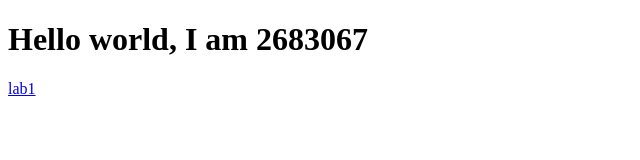
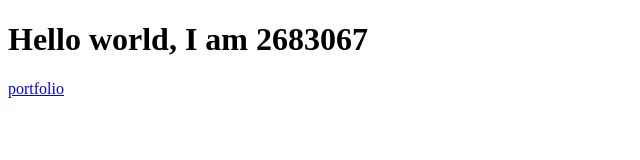
Before and after one commit to dolfstudent/SDlab1, a plain HTML site: page index.html in a window 1280 px wide. Shown: the full height of the page, 0-640 px from the left. Drawn offline with Linux system fonts and the light colour scheme.

Commit message:
changed link to lab2 name to portfolio

```diff
--- a/index.html
+++ b/index.html
@@ -6,7 +6,7 @@
 
   <body>
      <h1>Hello world, I am 2683067</h1>
-      <a href="2683067-lab2.html">lab1</a>
+      <a href="2683067-lab2.html">portfolio</a>
   </body>
 
 </html>
```
